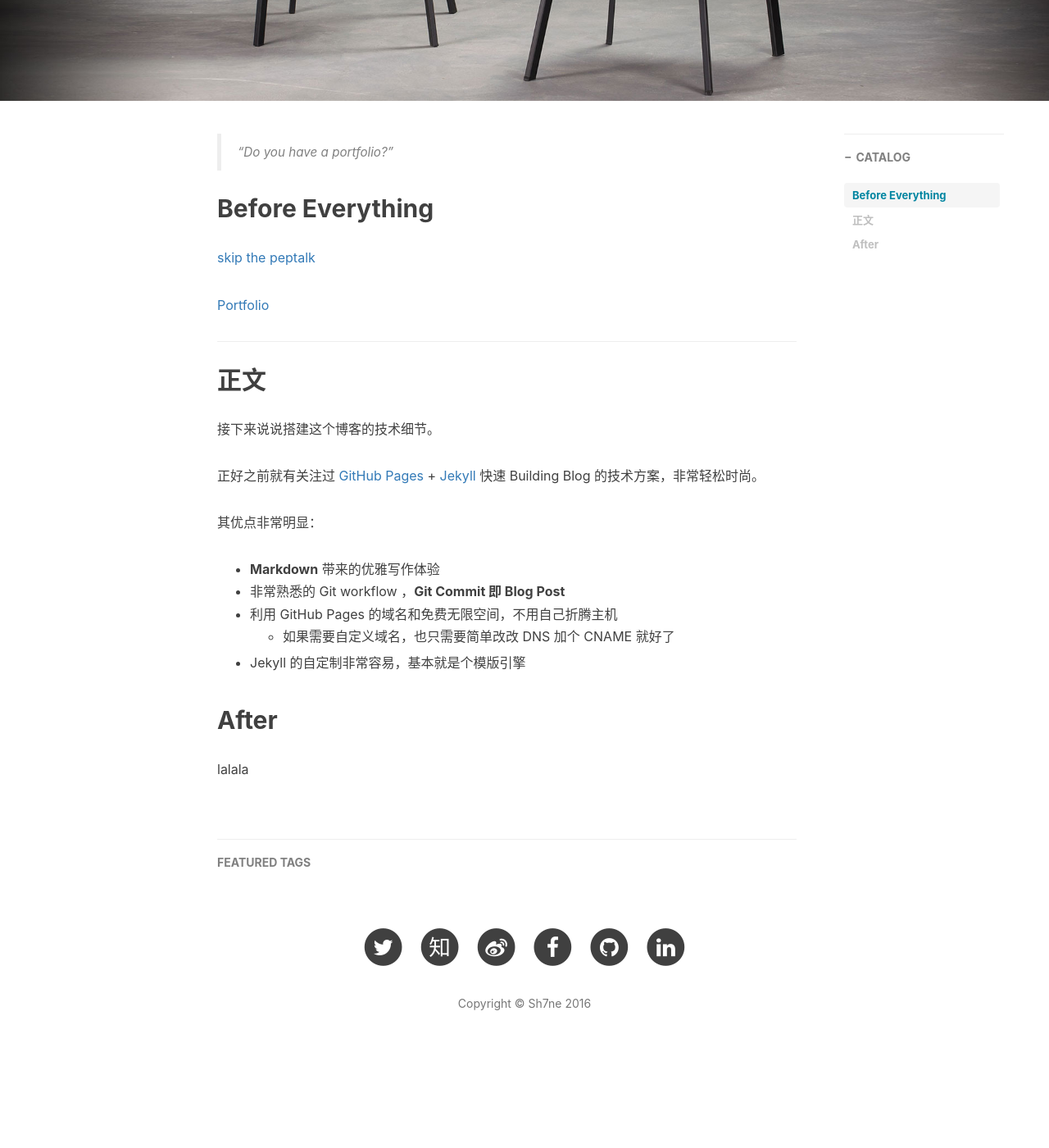
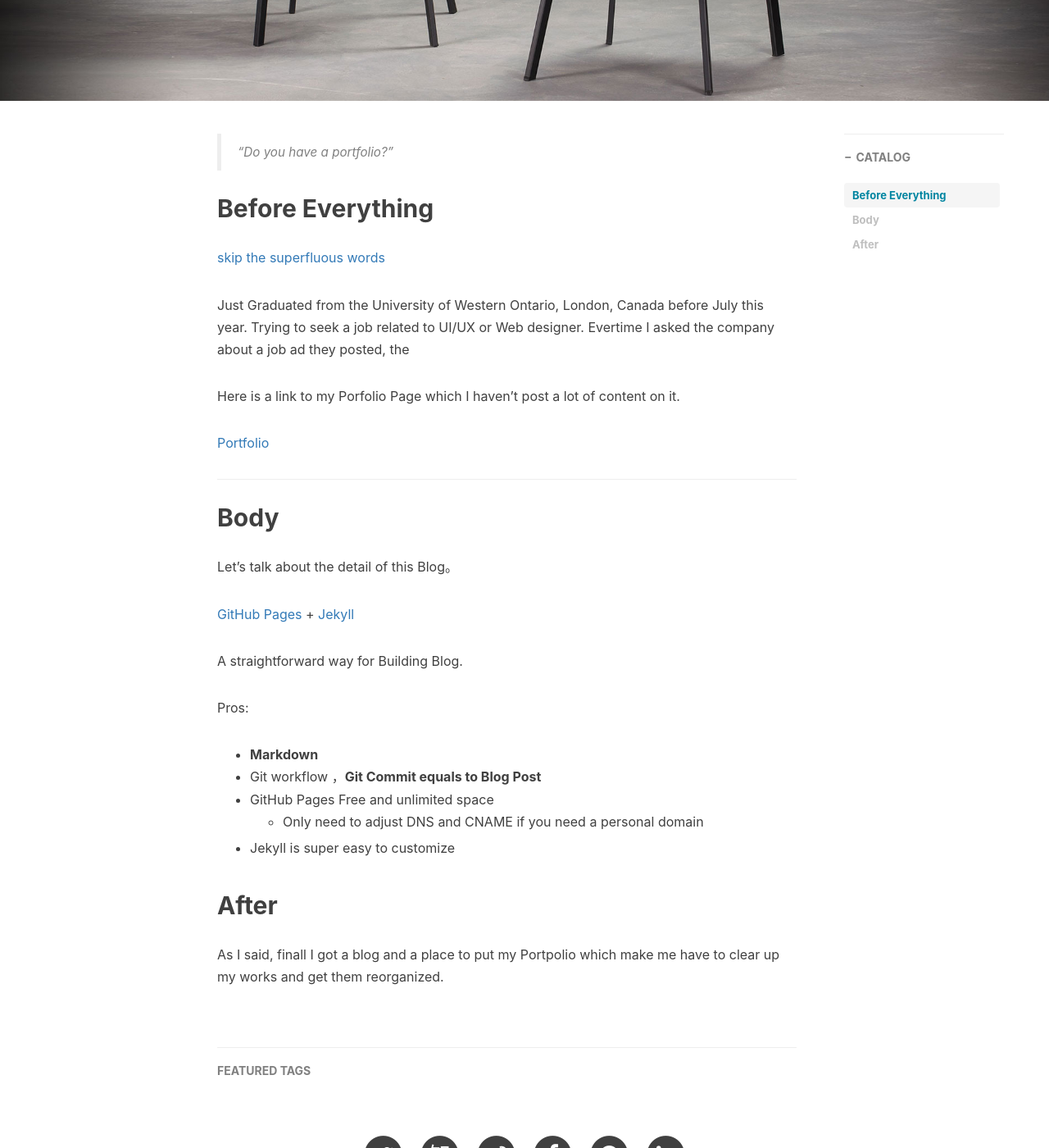
Before and after one commit to Xixiong-Guo/Xixiong-Guo.github.io, a Jekyll site: the page built from _posts/2016-10-10-NB.markdown, in a window 1280 px wide and 1400 px high, scrolled down 400 px. Shown: the whole window at 82% size. Built offline with Jekyll 4.4.1, drawn with Linux system fonts in a browser that asks for light colours; nearby versions of some CDN libraries; comment, search, counter and statistics services are not loaded; before the commit the page ends 1701 px from its top, so only the background shows below that.

Commit message:
Update 2016-10-10-NB.markdown

```diff
--- a/_posts/2016-10-10-NB.markdown
+++ b/_posts/2016-10-10-NB.markdown
@@ -17,9 +17,12 @@ tags:
 
 
 
-[skip the peptalk ](#build)
+[skip the superfluous words ](#build)
+
+Just Graduated from the University of Western Ontario, London, Canada before July this year. Trying to seek a job related to UI/UX or Web designer. Evertime I asked the company about a job ad they posted, the
 
 
+Here is a link to my Porfolio Page which I haven't post a lot of content on it.
 
 [Portfolio](http://sh7ne/portfolio)
 
@@ -27,19 +30,21 @@ tags:
 <p id = "build"></p>
 ---
 
-## 正文
+## Body
 
-接下来说说搭建这个博客的技术细节。
+Let's talk about the detail of this Blog。
 
-正好之前就有关注过 [GitHub Pages](https://pages.github.com/) + [Jekyll](http://jekyllrb.com/) 快速 Building Blog 的技术方案，非常轻松时尚。
+[GitHub Pages](https://pages.github.com/) + [Jekyll](http://jekyllrb.com/)
 
-其优点非常明显：
+A straightforward way for Building Blog.
 
-* **Markdown** 带来的优雅写作体验
-* 非常熟悉的 Git workflow ，**Git Commit 即 Blog Post**
-* 利用 GitHub Pages 的域名和免费无限空间，不用自己折腾主机
-	* 如果需要自定义域名，也只需要简单改改 DNS 加个 CNAME 就好了
-* Jekyll 的自定制非常容易，基本就是个模版引擎
+Pros:
+
+* **Markdown**
+* Git workflow ，**Git Commit equals to Blog Post**
+* GitHub Pages  Free and unlimited space
+	* Only need to adjust DNS and CNAME if you need a personal domain
+* Jekyll is super easy to customize
 
 
 
@@ -47,4 +52,4 @@ tags:
 
 ## After
 
-lalala
+As I said, finall I got a blog and a place to put my Portpolio which make me have to clear up my works and get them reorganized.
```
